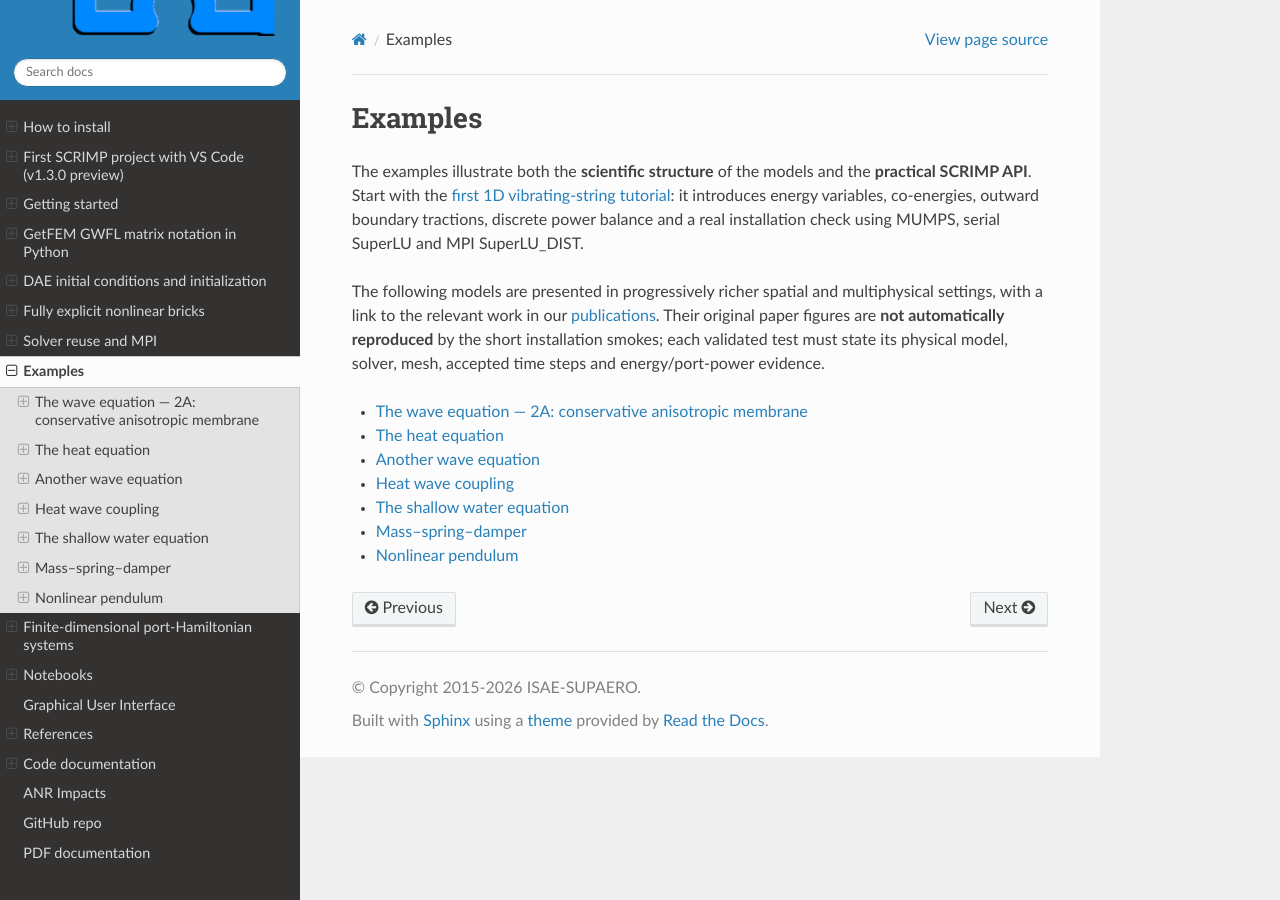
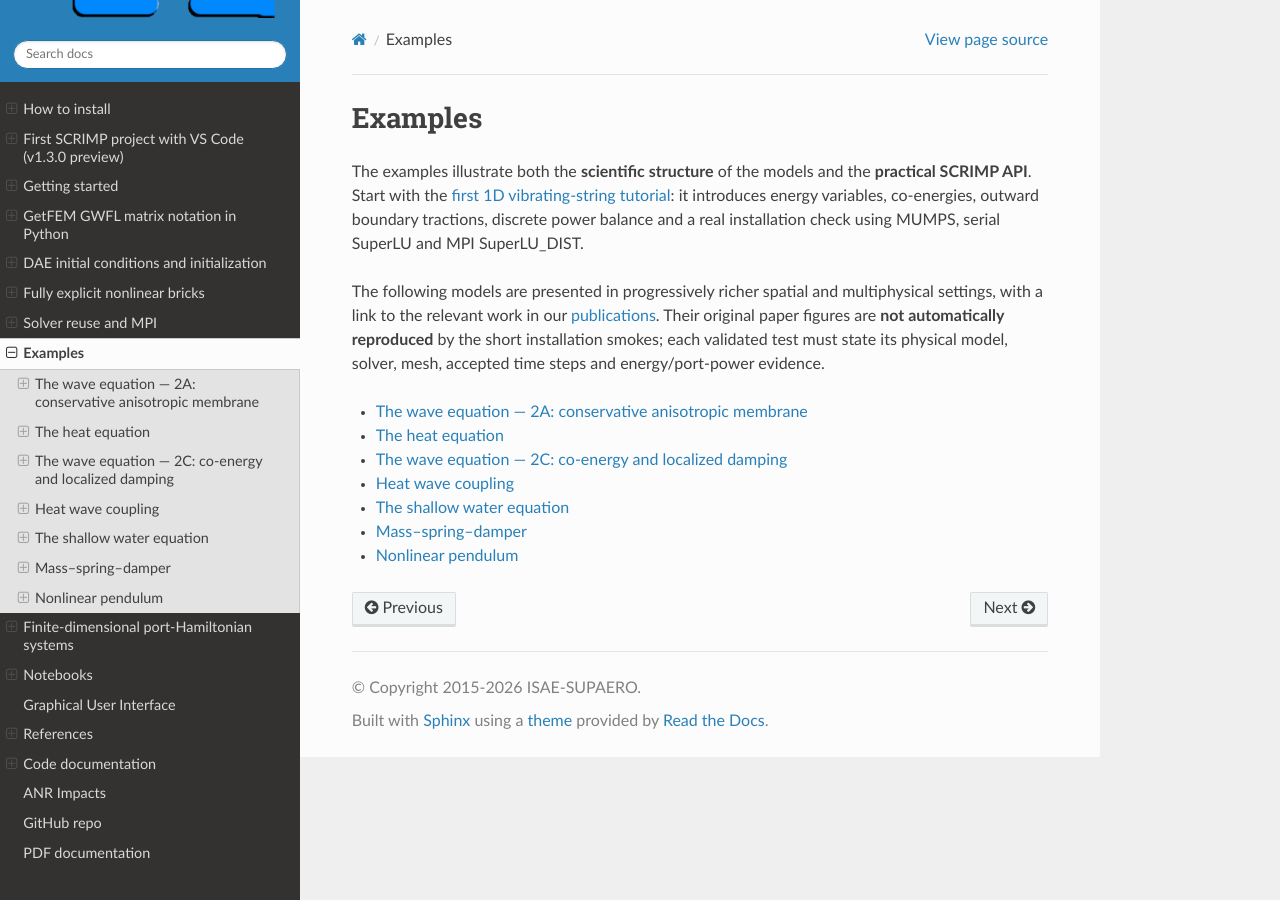
Before and after one commit to g-haine/scrimp, a Sphinx documentation site: the page built from docs/source/examples.rst, in a window 1280 px wide. Built offline with Sphinx 7.4.7 and the Read the Docs theme 3.1.0, drawn with Linux system fonts in a browser that asks for light colours; part of the change alters nothing that is shown.

Commit message:
docs(v1.3.0): replace stale 2C text with literal-source coenergy physics and real outputs tutorial

```diff
--- a/docs/source/examples/wave_coenergy.rst
+++ b/docs/source/examples/wave_coenergy.rst
@@ -1,5 +1,5 @@
-Another wave equation
-=====================
+The wave equation — 2C: co-energy and localized damping
+=========================================================
 
 .. _Wave_2D_coenergy:
 
@@ -8,247 +8,238 @@ Another wave equation
    :undoc-members:
    :show-inheritance:
 
-Setting
--------
+Why this third tutorial?
+------------------------
 
-The objective of this example is to show how sub-domains may be used,
-and how substitutions reduce the computational burden: it assumes that
-`this 2D wave example <https://g-haine.github.io/scrimp/examples/wave.html>`_ has
-already been studied.
+Tutorial :doc:`wave` introduces the **anisotropic 2D membrane and
+mixed boundary ports** (2A), then a **separate resistive flow/effort
+pair** (2B). This tutorial introduces a genuinely different
+construction: the **co-energy states** themselves, a **concentric
+two-region domain**, inner damping and an outer boundary feedback.
+It does not replace 2A or 2B or imply identical meshes.
 
-Substitutions
--------------
+The actual, executable code is
+``examples/wave_coenergy.py``. Fragments below are included from
+that file, rather than copied into the documentation. The short
+default example (`h=0.2, dt=0.008, tf=0.08`) is a **native
+acceptance pilot**, not a resolved wave-propagation demonstration
+or a convergence study.
 
-The damped wave equation as a port-Hamiltonian system writes
+The true material inverse
+-------------------------
+
+The physical tension and density retain the definitions of 2A/2B:
 
 .. math::
 
+   T(x,y)=\begin{bmatrix}5+x&xy\\xy&2+y\end{bmatrix},
+   \qquad \rho(x)=3-x.
 
-       \begin{pmatrix} \partial_t \alpha_q \\ \partial_t \alpha_p \\ f_r \end{pmatrix}
-       =
-       \begin{bmatrix} 0 & {\rm grad} & 0 \\ {\rm div} & 0 & -I \\ 0 & I^\top & 0 \end{bmatrix}
-       \begin{pmatrix} e_q \\ e_p \\ e_r \end{pmatrix},
-
-where :math:`\alpha_q` denotes the strain, :math:`\alpha_p` is the
-linear momentum, :math:`e_q` is the stress, :math:`e_p` is the velocity
-and :math:`(f_r,e_r)` is the dissipative port.
-
-This system must be close with **constitutive relations**, which are
+However, the co-energy formulation needs the actual compliance,
+**not** the same numeric tensor renamed ``Tinv``:
 
 .. math::
 
+   T^{-1}(x,y)=\frac{1}{(5+x)(2+y)-(xy)^2}
+   \begin{bmatrix}2+y&-xy\\-xy&5+x\end{bmatrix}.
 
-       e_q = T \cdot \alpha_q, \qquad e_p = \frac{\alpha_p}{\rho}, \qquad e_r = \nu f_r,
+On the unit disk the determinant is strictly positive. The
+GetFEM GWFL parameter ``Tinv`` below encodes this inverse;
+``q.Tinv.q`` is a tensor contraction, not a Python transpose.
 
-where :math:`T` is the Young’s modulus, :math:`\rho` the mass density
-and :math:`\nu` the viscosity. Inverting these relations and
-substituting the results in the port-Hamiltonian system leads to the
-**co-energy formulation** (or more generally **co-state formulation**)
+The co-energy unknowns are now **stress** `q=T grad(w)`
+and **velocity** `p=dw/dt`. The conjugate co-states have
+been substituted, so they do not introduce extra FE unknowns.
+The mechanical energy is
 
 .. math::
 
+   \mathcal H(q,p)=\frac12\int_\Omega
+   \left(q\cdot T^{-1}q+\rho p^2\right)\,\mathrm dx.
 
-       \begin{pmatrix} T^{-1} \cdot \partial_t e_q \\ \rho \partial_t e_p \\ \nu^{-1} e_r \end{pmatrix}
-       =
-       \begin{bmatrix} 0 & {\rm grad} & 0 \\ {\rm div} & 0 & -I \\ 0 & I^\top & 0 \end{bmatrix}
-       \begin{pmatrix} e_q \\ e_p \\ e_r \end{pmatrix}.
+Two regions and substituted ports
+---------------------------------
 
-At the discrete level, this allows to reduce the number of degrees of
-freedom by two.
+The geometry is a unit disk split into the inner disk
+`\Omega_1` (radius 0.6, region 1) and an annulus
+`\Omega_2` (region 2). Region 10 is their interface;
+region 20 is the external boundary. The damping port
+is present **only** on region 1 and the boundary port
+**only** on region 20.
 
-**Remark:** In the example, :math:`\nu` only acts on a sub-domain,
-*i.e.* it is theoretically null on the complementary, and thus is not invertible! To be able to invert it, it is then mandatory to restrict the
-dissipative port to the sub-domain where :math:`\nu>0`.
+.. literalinclude:: ../../../examples/wave_coenergy.py
+   :language: python
+   :start-after: # TUTORIAL 2C-01:
+   :end-before: # TUTORIAL 2C-02:
 
-Simulation
-----------
+.. literalinclude:: ../../../examples/wave_coenergy.py
+   :language: python
+   :start-after: # TUTORIAL 2C-02:
+   :end-before: # TUTORIAL 2C-03:
 
-Let us start quickly until the definition of the dissipative port.
+.. literalinclude:: ../../../examples/wave_coenergy.py
+   :language: python
+   :start-after: # TUTORIAL 2C-03:
+   :end-before: # TUTORIAL 2C-04:
 
-.. code:: python
+In the internal disk, the resistive port is substituted:
+`nu^{-1} e_r = -p` in its finite-element weak form.
+Unlike a non-substituted port, it has no independent
+GetFEM flow variable. Consequently its power **cannot**
+be obtained through `Port.get_power()`. The native audit
+instead evaluates the original FE functions by independent
+GetFEM quadrature.
 
-    # Import scrimp
-    import scrimp as S
+The legacy coefficient `nu=10(0.36-r^2)` vanished at
+the interface even though a brick integrates `1/nu`.
+Here we deliberately use
+`nu=0.2+10(0.36-r^2)` **on region 1 only**.
+This is a strictly positive, bounded invertible
+coefficient on the disk and still has exactly zero
+damping on the outer annulus by region restriction.
+It is a documented change to the legacy scenario,
+not a numerical regularization hidden in SCRIMP.
 
-    # Init the distributed port-Hamiltonian system
-    wave = S.DPHS("real")
+.. literalinclude:: ../../../examples/wave_coenergy.py
+   :language: python
+   :start-after: # TUTORIAL 2C-04:
+   :end-before: # TUTORIAL 2C-05:
 
-    # Set the domain (using the built-in geometry `Concentric`)
-    # Labels: Disk = 1, Annulus = 2, Interface = 10, Boundary = 20
-    omega = S.Domain("Concentric", {"R": 1.0, "r": 0.6, "h": 0.1})
+The co-energy balance and feedback sign
+--------------------------------------
 
-    # And add it to the dphs
-    wave.set_domain(omega)
+The semidiscrete system is
 
-    ## Define the variables
-    states = [
-        S.State("q", "Stress", "vector-field"),
-        S.State("p", "Velocity", "scalar-field"),
-    ]
-    # Use of the `substituted=True` keyword to get the co-energy formulation
-    costates = [
-        S.CoState("e_q", "Stress", states[0], substituted=True),
-        S.CoState("e_p", "Velocity", states[1], substituted=True),
-    ]
+.. math::
 
-    # Add them to the dphs
-    for state in states:
-        wave.add_state(state)
-    for costate in costates:
-        wave.add_costate(costate)
+   T^{-1}\dot q=\nabla p,\qquad
+   \rho\dot p=\operatorname{div}q+e_r
+   \quad (e_r\text{ acts only on }\Omega_1),
 
-In order to restrict the dissipative port to the internal disk, we use
-the ``region`` keyword.
+with boundary observation `Y=p` and externally applied
+traction `U`. The negative output feedback `U=-0.5Y`
+is physically dissipative: its actual signed boundary
+power is `P_b=integral UY <= 0`.
+The original `U=+0.5Y` has the *opposite* sign and
+must not be labeled feedback dissipation.
 
-.. code:: python
+For the two dissipative mechanisms, define
 
-    # Define the dissipative port, only on the subdomain labelled 1 = the internal disk
-    ports = [
-        S.Port("Damping", "e_r", "e_r", "scalar-field", substituted=True, region=1),
-    ]
+.. math::
 
-    # Add it to the dphs
-    for port in ports:
-        wave.add_port(port)
+   D_i=\int_{\Omega_1}\frac{e_r^2}{\nu}\,\mathrm dx
+      =-\int_{\Omega_1}p e_r\,\mathrm dx\ge0,
+   \qquad
+   D_b=-\int_{\partial\Omega} UY\,\mathrm ds\ge0.
 
-The control port is only at the external boundary, labelled by 20 in
-**SCRIMP**.
+The equality for `D_i` holds **in the FE weak
+projection**. The pointwise integral `integral nu*p^2`
+need not agree exactly, because `e_r` is DG1, and
+`nu*p` generally is not. We record it as a diagnostic,
+not a false exactness gate.
 
-.. code:: python
+There is no independent boundary drive in this scenario;
+therefore the physical balance to validate is
 
-    # Define the control port
-    control_ports = [
-        S.Control_Port(
-            "Boundary control",
-            "U",
-            "Normal force",
-            "Y",
-            "Velocity trace",
-            "scalar-field",
-            region=20,
-        ),
-    ]
+.. math::
 
-    # Add it to the dphs
-    for ctrl_port in control_ports:
-        wave.add_control_port(ctrl_port)
+   \boxed{\mathcal H(t)-\mathcal H(0)+
+   \int_0^t (D_i(s)+D_b(s))\,\mathrm ds=0.}
 
-The sequel is as for the already seen examples.
+.. literalinclude:: ../../../examples/wave_coenergy.py
+   :language: python
+   :start-after: # TUTORIAL 2C-05:
+   :end-before: # TUTORIAL 2C-06:
 
-.. code:: python
+A physically visible initial pulse
+----------------------------------
 
-    # Define the Finite Elements Method of each port
-    FEMs = [
-        S.FEM(states[0].get_name(), 1, "DG"),
-        S.FEM(states[1].get_name(), 2, "CG"),
-        S.FEM(ports[0].get_name(), 1, "DG"),
-        S.FEM(control_ports[0].get_name(), 1, "DG"),
-    ]
+Two smooth initial velocity bumps excite the inner
+damping and outer feedback. The initial stress is zero.
+The time integrator is **fixed Crank–Nicolson**, ten
+accepted steps, with algebraic DAE initialization
+and default MUMPS LU. The short time interval proves
+the simulation and output pipeline works, but does
+not by itself establish long-time spatial quality.
 
-    # Add them to the dphs
-    for FEM in FEMs:
-        wave.add_FEM(FEM)
+.. literalinclude:: ../../../examples/wave_coenergy.py
+   :language: python
+   :start-after: # TUTORIAL 2C-06:
+   :end-before: # TUTORIAL 2C-07:
 
-    # Define physical parameters: care must be taken,
-    # in the co-energy formulation, some parameters are
-    # inverted in comparison to the classical formulation
-    parameters = [
-        S.Parameter(
-            "Tinv",
-            "Young's modulus inverse",
-            "tensor-field",
-            "[[5+x,x*y],[x*y,2+y]]",
-            "q",
-        ),
-        S.Parameter("rho", "Mass density", "scalar-field", "3-x", "p"),
-        S.Parameter(
-            "nu",
-            "Viscosity",
-            "scalar-field",
-            "10*(0.36-(x*x+y*y))",
-            ports[0].get_name(),
-        ),
-    ]
+.. literalinclude:: ../../../examples/wave_coenergy.py
+   :language: python
+   :start-after: # TUTORIAL 2C-07:
+   :end-before: # TUTORIAL 2C-08:
 
-    # Add them to the dphs
-    for parameter in parameters:
-        wave.add_parameter(parameter)
+.. literalinclude:: ../../../examples/wave_coenergy.py
+   :language: python
+   :start-after: # TUTORIAL 2C-08:
+   :end-before: # TUTORIAL 2C-09:
 
-Regarding the ``Brick`` objects, there is a major difference with the
-previous examples: here, we need to list **all** the sub-domain labels
-for the wave equation, hence the ``[1,2]``. On the other hand, the
-dissipation only occurs on the internal disk, labelled 1, and thus the
-block matrices corresponding to the identity operators which implement
-the dissipation **must be restrict to** ``[1]``.
+Native outputs and visualizations
+---------------------------------
 
-.. code:: python
+The pilot below records the original **full FE state
+history** in NPZ, true GetFEM Hamiltonian and power
+histories, detailed JSON physical gates, two independent
+quadratures of inner resistance, and GetFEM/ParaView
+time series `q`, `p`, `e_r` (one PVD and eleven VTU
+per field and MPI case). It checks strict DAE, CN
+work/loss balance at every step, nontrivial passive
+feedback and damping, MPI replica/parity, and genuine
+nonempty VTK fields.
 
-    # Define the pHs via `Brick` == non-zero block matrices == variational terms
-    # Since we use co-energy formulation, constitutive relations are already taken into
-    # account in the mass matrices M_q and M_p
-    bricks = [
-        ## Define the Dirac structure
-        # Define the mass matrices from the left-hand side: the `flow` part of the Dirac structure
-        S.Brick("M_q", "q.Tinv.Test_q", [1, 2], dt=True, position="flow"),
-        S.Brick("M_p", "p*rho*Test_p", [1, 2], dt=True, position="flow"),
-        S.Brick("M_r", "e_r/nu*Test_e_r", [1], position="flow"),
-        S.Brick("M_Y", "Y*Test_Y", [20], position="flow"),
-        # Define the matrices from the right-hand side: the `effort` part of the Dirac structure
-        S.Brick("D", "Grad(p).Test_q", [1, 2], position="effort"),
-        S.Brick("-D^T", "-q.Grad(Test_p)", [1, 2], position="effort"),
-        S.Brick("I_r", "e_r*Test_p", [1], position="effort"),
-        S.Brick("B", "U*Test_p", [20], position="effort"),
-        S.Brick("-I_r^T", "-p*Test_e_r", [1], position="effort"),
-        S.Brick("-B^T", "-p*Test_Y", [20], position="effort"),
-        ## Define the constitutive relations
-        # Already taken into account in the Dirac Structure!
-    ]
+Once a native case passes, the same script renders
+**from the original FE NPZ/VTK**, not an invented
+analytic image:
 
-    # Add all these `Bricks` to the dphs
-    for brick in bricks:
-        wave.add_brick(brick)
+- ``visuals/energy_balance.png`` and ``.svg``:
+  mechanical energy vs work/losses, powers, balance defect;
+- ``visuals/field_snapshots.png`` and ``.svg``:
+  spatial snapshots of `p`, `|q|`, `e_r`;
+- ``visuals/p_evolution.gif``: animated accepted `p`
+  snapshots (pilot: 11 frames);
+- ``visuals/energy_and_ports.csv``: actual energetic
+  histories with explicit columns;
+- ``visuals/provenance.json``: commit, image revision,
+  number of frames and Float32 VTK warning.
 
-The remaining part of the code have already been explain in previous
-examples.
+Open ``mumps_mpi1/pv/p/p.pvd`` (or q/e_r) in
+ParaView to examine the whole native sequence. VTK
+Float32 is for visualisation; the acceptance audit
+uses full-precision original GetFEM FE values.
 
-.. code:: python
+.. code-block:: bash
 
-    ## Initialize the problem
-    # The controls expression
-    expressions = ["0.5*Y"]
+   cd ~/Simulations/scrimp
+   git pull --ff-only
+   conda activate scrimp
 
-    # Add each expression to its control_port
-    for control_port, expression in zip(control_ports, expressions):
-        # Set the control functions (automatic construction of bricks such that -M_u u + f(t) = 0)
-        wave.set_control(control_port.get_name(), expression)
+   SCRIMP_DOCKER_NO_SUDO=1 \
+   SCRIMP_V130_DAE_IMAGE=scrimp-mpi:v1.3.0-rc3 \
+   bash scripts/run-v130-wave2d-coenergy-pilot.sh
 
-    # Set the initial data
-    wave.set_initial_value("q", "[0., 0.]")
-    wave.set_initial_value("p", "2.72**(-20*((x-0.5)*(x-0.5)+(y-0.5)*(y-0.5)))")
+The same native visualization tool can be run on
+the already-qualified **2B** archive, without any
+rerun of the solver:
 
-    ## Solve in time
-    # Define the time scheme ("cn" is Crank-Nicolson)
-    wave.set_time_scheme(ts_type="cn",
-                         t_f=2.0,
-                         dt_save=0.01,
-                         )
+.. code-block:: bash
 
-    # Solve
-    wave.solve()
+   python scripts/render-v130-wave2d-native.py \
+     --input sandbox/outputs/v130-wave2d-dissipative-e582874f-9ni2cPYZ.zip \
+     --case mumps_mpi1 \
+     --output sandbox/outputs/wave2d-2b-visuals
 
-    ## Post-processing
-    ## Set Hamiltonian's name
-    wave.hamiltonian.set_name("Mechanical energy")
-    # Define each Hamiltonian Term
-    terms = [
-        S.Term("Potential energy", "0.5*q.Tinv.q", [1, 2]),
-        S.Term("Kinetic energy", "0.5*p*p*rho", [1, 2]),
-    ]
-    # Add them to the Hamiltonian
-    for term in terms:
-        wave.hamiltonian.add_term(term)
+The renderer also supports compatible archived 2A
+NPZ/PVD layouts. Use the case names in each archive.
+A later long-time demonstration should be assessed
+separately from this short physical acceptance,
+and its validated images may subsequently be integrated
+into the public Sphinx website.
 
-    # Plot the Hamiltonian and save the output
-    wave.plot_Hamiltonian(save_figure=True)
-
-.. image:: Wave_CoEnergy_Hamiltonian.png
+**Qualification status:** 2C is a prepared native
+candidate, **NOT PASS until real MUMPS MPI1/MPI2
+logs, binary evidence and physical gates succeed**.
+No generic solver regularization or hidden
+SuperLU_DIST qualification is claimed.
```
